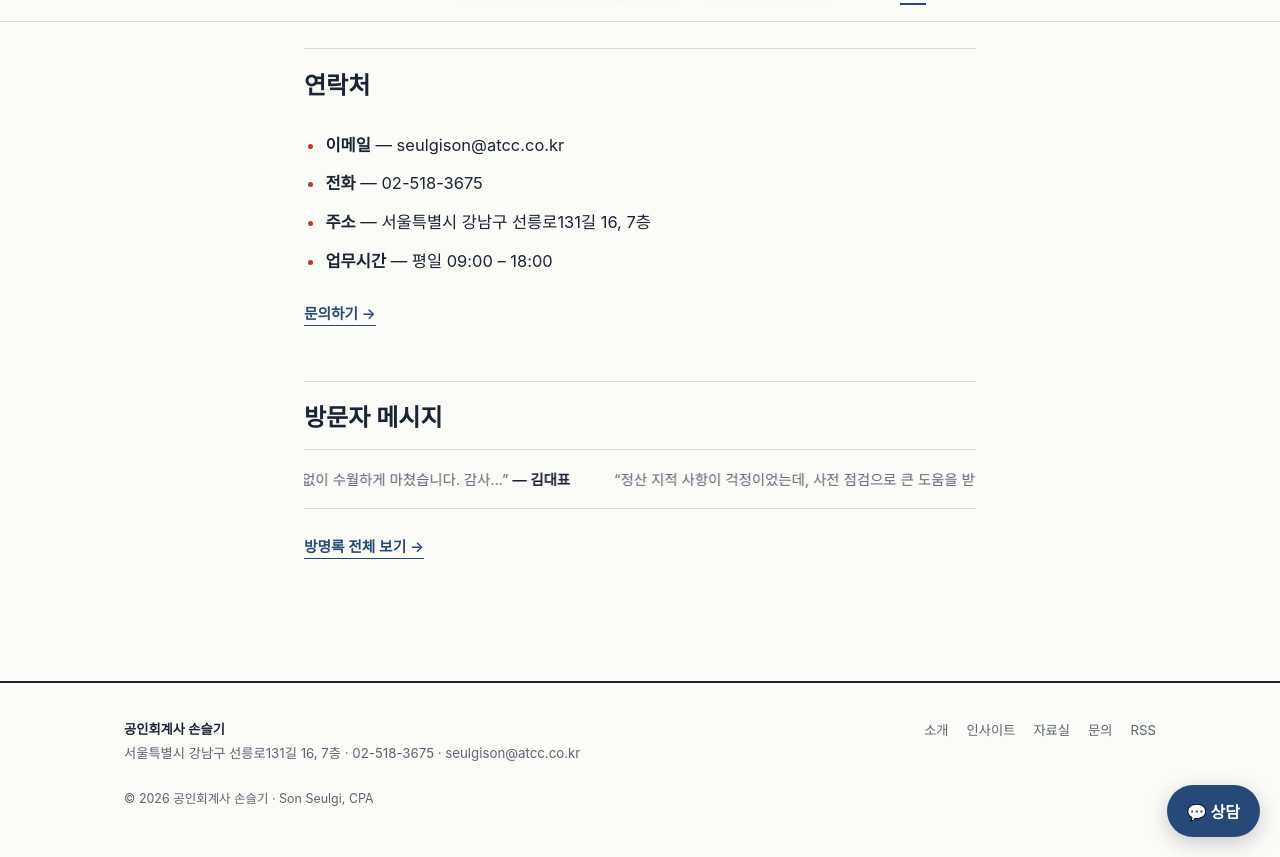
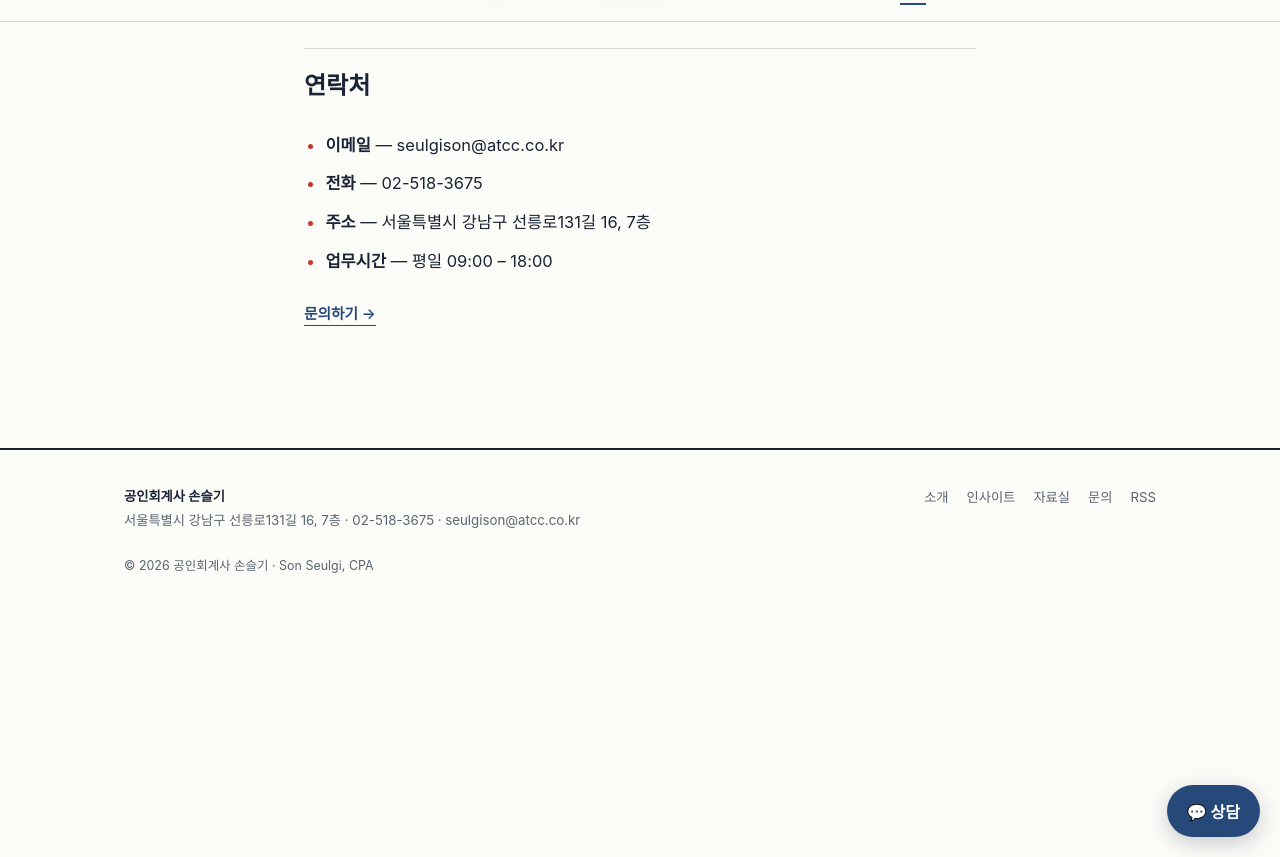
Before and after one commit to shinesky97/ccrnd-site, a Jekyll site: the page built from about.md, in a window 1280 px wide and 900 px high, scrolled down 2292 px, cut to the strip 43-900 px from the top of the window. Built offline with Jekyll 4.4.1, drawn with Linux system fonts in a browser that asks for light colours; some web fonts are replaced.

Commit message:
About 방명록 섹션 숨김 + CSS 캐시버스팅(챗봇 닫힘 반영)
- about.md의 '방문자 메시지' 스크롤·방명록 링크를 comment로 숨김(복구 가능)
- main.css 링크에 ?v=빌드시각 추가 → 방문자 브라우저가 예전 CSS를
  캐시해 챗봇 창이 안 닫히던 문제 해소(새 CSS 강제 로드)

닫기 로직 자체는 정상 확인(초기 숨김→열기→헤더X·토글 닫힘 모두 동작).

Co-Authored-By: Claude Opus 4.8 <noreply@anthropic.com>
Claude-Session: https://claude.ai/code/session_01Uu9zebzzNPkkEVbDHXyNE1

```diff
--- a/_layouts/default.html
+++ b/_layouts/default.html
@@ -8,7 +8,7 @@
 <link rel="preconnect" href="https://fonts.gstatic.com" crossorigin>
 <link href="https://fonts.googleapis.com/css2?family=Noto+Serif+KR:wght@400;600;700;900&family=IBM+Plex+Mono:wght@400;500&display=swap" rel="stylesheet">
 <link rel="stylesheet" as="style" crossorigin href="https://cdn.jsdelivr.net/gh/orioncactus/pretendard@v1.3.9/dist/web/variable/pretendardvariable-dynamic-subset.min.css">
-<link rel="stylesheet" href="{{ '/assets/css/main.css' | relative_url }}">
+<link rel="stylesheet" href="{{ '/assets/css/main.css' | relative_url }}?v={{ site.time | date: '%Y%m%d%H%M%S' }}">
 {%- if site.keywords and site.keywords != "" -%}<meta name="keywords" content="{{ site.keywords }}">{%- endif -%}
 {%- if site.naver_verification and site.naver_verification != "" -%}<meta name="naver-site-verification" content="{{ site.naver_verification }}">{%- endif -%}
 {%- feed_meta -%}
--- a/about.md
+++ b/about.md
@@ -66,3 +67,4 @@ lead: 회계감사와 세무기장·신고를 중심으로, 사업비 정산검
 </div>
 
 [방명록 전체 보기 →](/guestbook/){: .res-link}
+{% endcomment %}
```
Also changed, not shown: other parts of about.md (+1 -0 lines).
